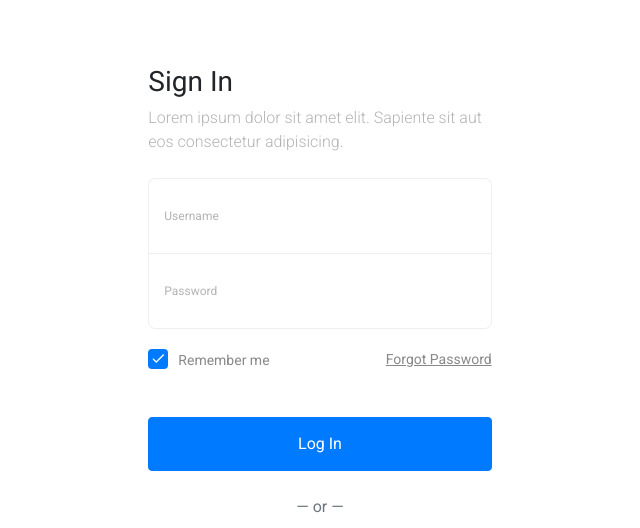
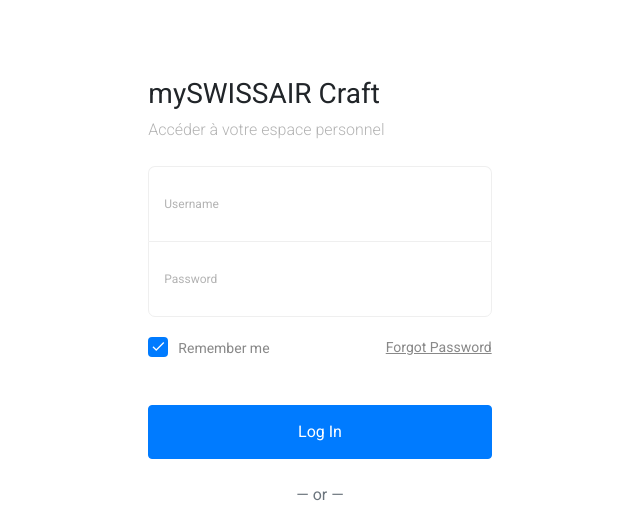
Before and after one commit to CPNV-ES/planes-store, a website built with Vite: page login/login.html in a window 1280 px wide. Shown: the top 528 px of the page, without its empty margins (0-640 px from the left). Built offline with nearby package versions, Linux system fonts and the light colour scheme; a web font is replaced by a local one.

Commit message:
feat: adapt template

```diff
--- a/login/login.html
+++ b/login/login.html
@@ -14,15 +14,15 @@
 
 
   <div class="d-lg-flex half">
-    <div class="bg order-1 order-md-2" style="background-image: url('images/bg_1.jpg');"></div>
+    <div class="bg order-1 order-md-2" style="background-image: url('img/bg_01.jpg');"></div>
     <div class="contents order-2 order-md-1">
 
       <div class="container">
         <div class="row align-items-center justify-content-center">
           <div class="col-md-7">
             <div class="mb-4">
-              <h3>Sign In</h3>
-              <p class="mb-4">Lorem ipsum dolor sit amet elit. Sapiente sit aut eos consectetur adipisicing.</p>
+              <h3>mySWISSAIR Craft</h3>
+              <p class="mb-4">Accéder à votre espace personnel</p>
             </div>
             <form action="#" method="post">
               <div class="form-group first">
```
